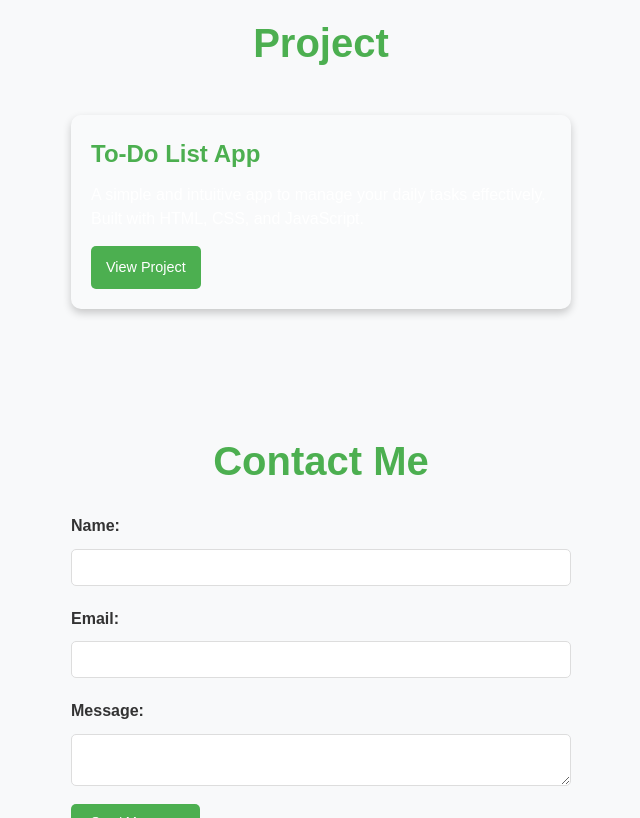
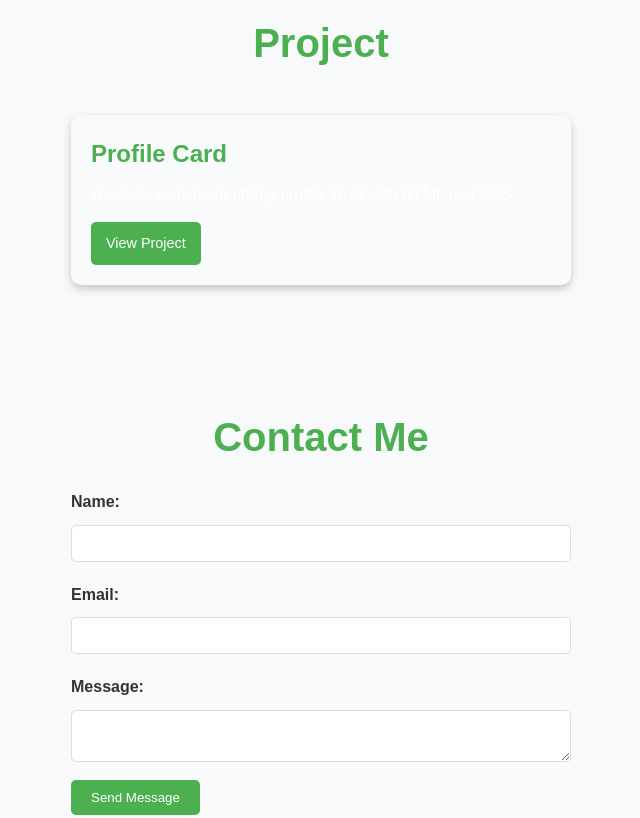
Before and after one commit to asunm285222303721/digital-portfolio, a plain HTML site: page index.html in a window 1280 px wide. Shown: the part 1820-2638 px from the top of the page, without its empty margins (319-959 px from the left). Drawn offline with Linux system fonts and the light colour scheme.

Commit message:
Update index.html

```diff
--- a/index.html
+++ b/index.html
@@ -433,8 +433,8 @@ footer p {
 <section id="projects">
     <h2>Project</h2>
     <div class="project-card">
-        <h3>To-Do List App</h3>
-        <p>A simple and intuitive app to manage your daily tasks effectively. Built with HTML, CSS, and JavaScript.</p>
+        <h3>Profile Card</h3>
+        <p>A simple website to off my profile. Built with HTML and CSS.</p>
         <a href="project.html" class="project-link" target="_blank">View Project</a>
     </div>
 </section>
```
